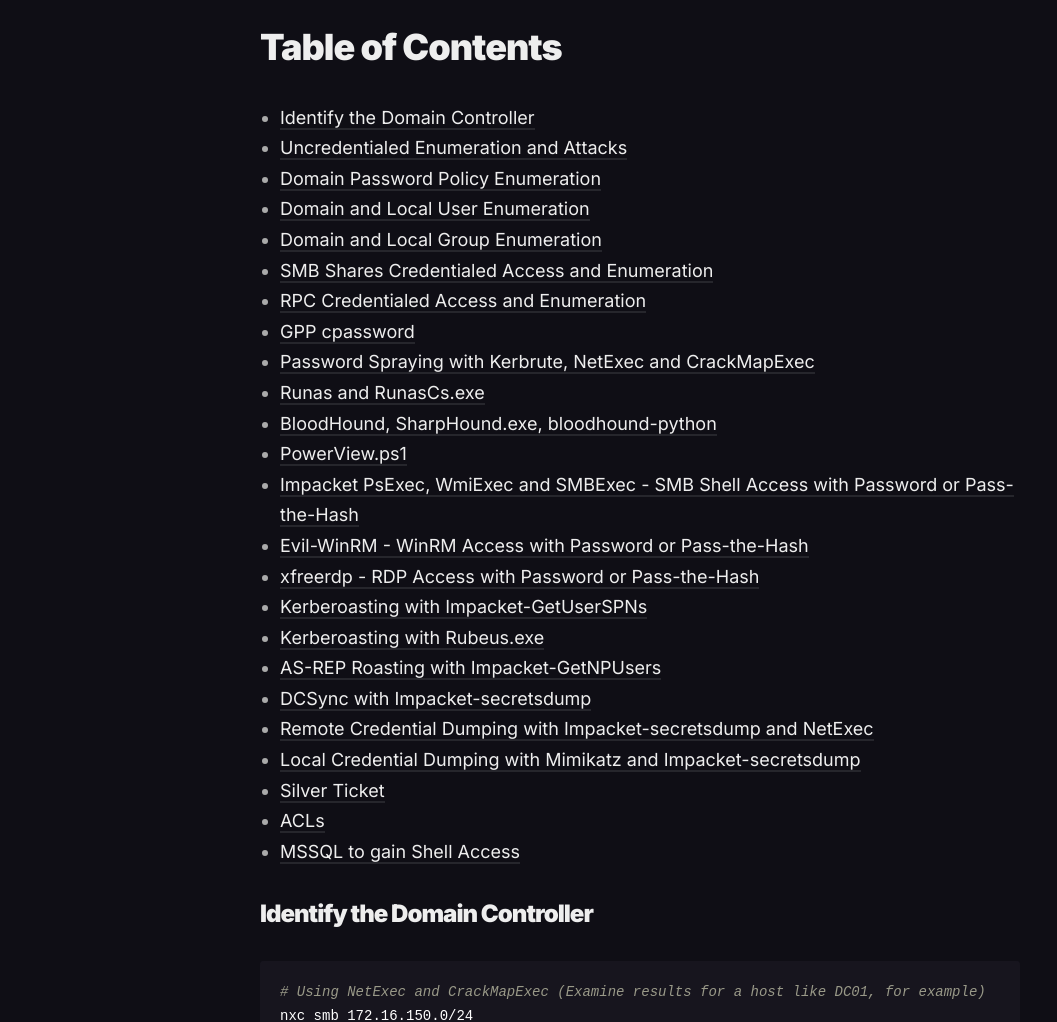
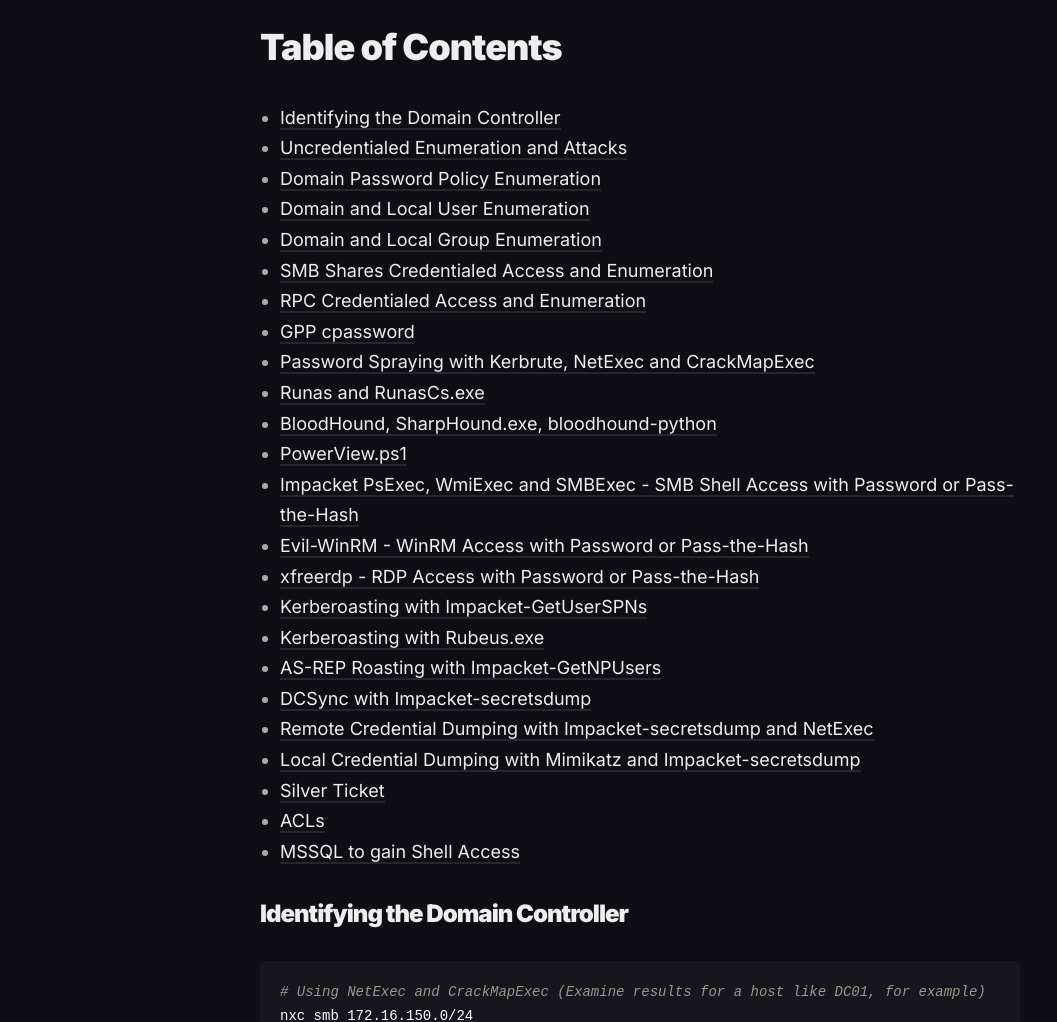
Before and after one commit to Vorkharium/vorkharium.github.io, a Jekyll site: the page built from _posts/2024-11-01-Attacking-Active-Directory-Cheatsheet.md, in a window 1280 px wide and 1400 px high, scrolled down 583 px. Shown: the part 153-1175 px from the top of the window, without its empty margins (0-1057 px from the left). Built offline with Jekyll 4.4.1, drawn with Linux system fonts in a browser that asks for light colours.

Commit message:
Update 2024-11-01-Attacking-Active-Directory-Cheatsheet.md

````diff
--- a/_posts/2024-11-01-Attacking-Active-Directory-Cheatsheet.md
+++ b/_posts/2024-11-01-Attacking-Active-Directory-Cheatsheet.md
@@ -8,7 +8,7 @@
 ---
 # Table of Contents
 
-- [Identify the Domain Controller](#identify-the-domain-controller)
+- [Identifying the Domain Controller](#identifying-the-domain-controller)
 - [Uncredentialed Enumeration and Attacks](#uncredentialed-enumeration-and-attacks)
 - [Domain Password Policy Enumeration](#domain-password-policy-enumeration)
 - [Domain and Local User Enumeration](#domain-and-local-user-enumeration)
@@ -33,7 +33,7 @@
 - [ACLs](#acls)
 - [MSSQL to gain Shell Access](#mssql-to-gain-shell-access)
 
-### Identify the Domain Controller
+### Identifying the Domain Controller
 ```shell
 # Using NetExec and CrackMapExec (Examine results for a host like DC01, for example)
 nxc smb 172.16.150.0/24
````
